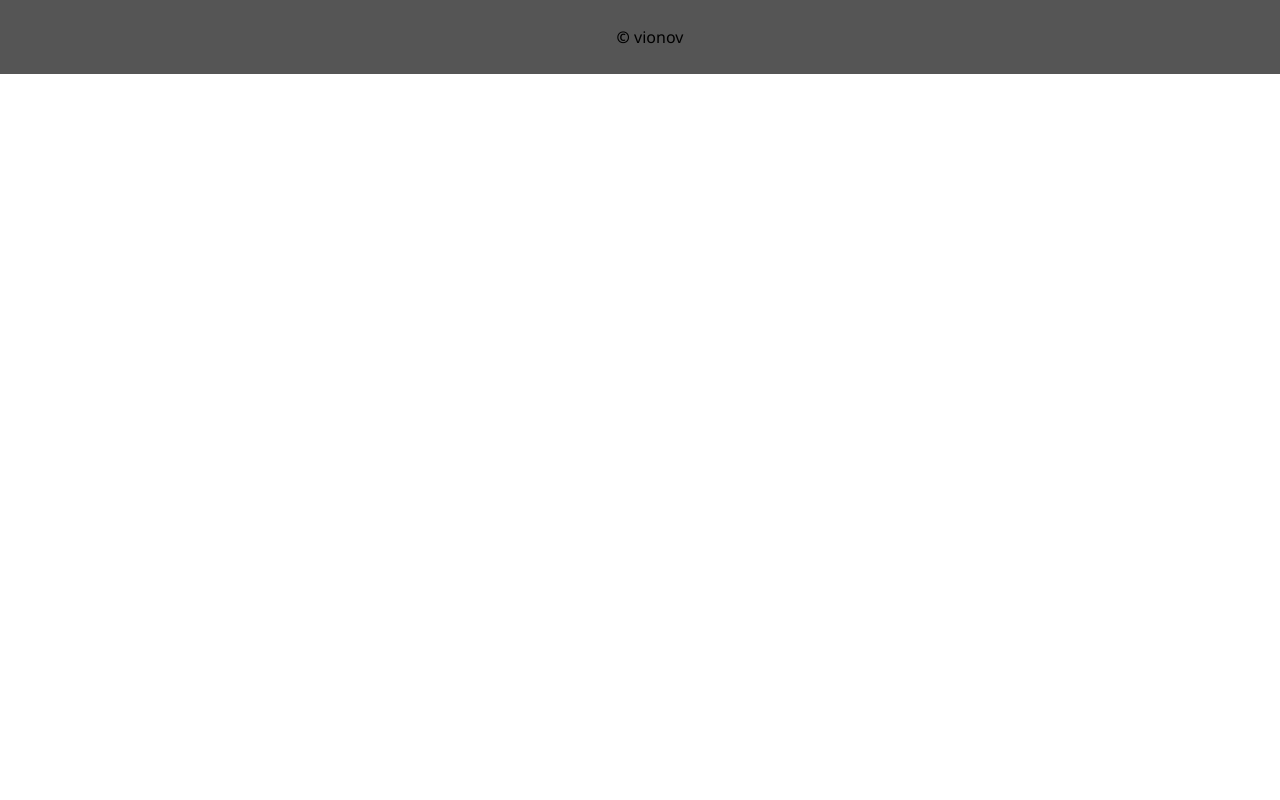
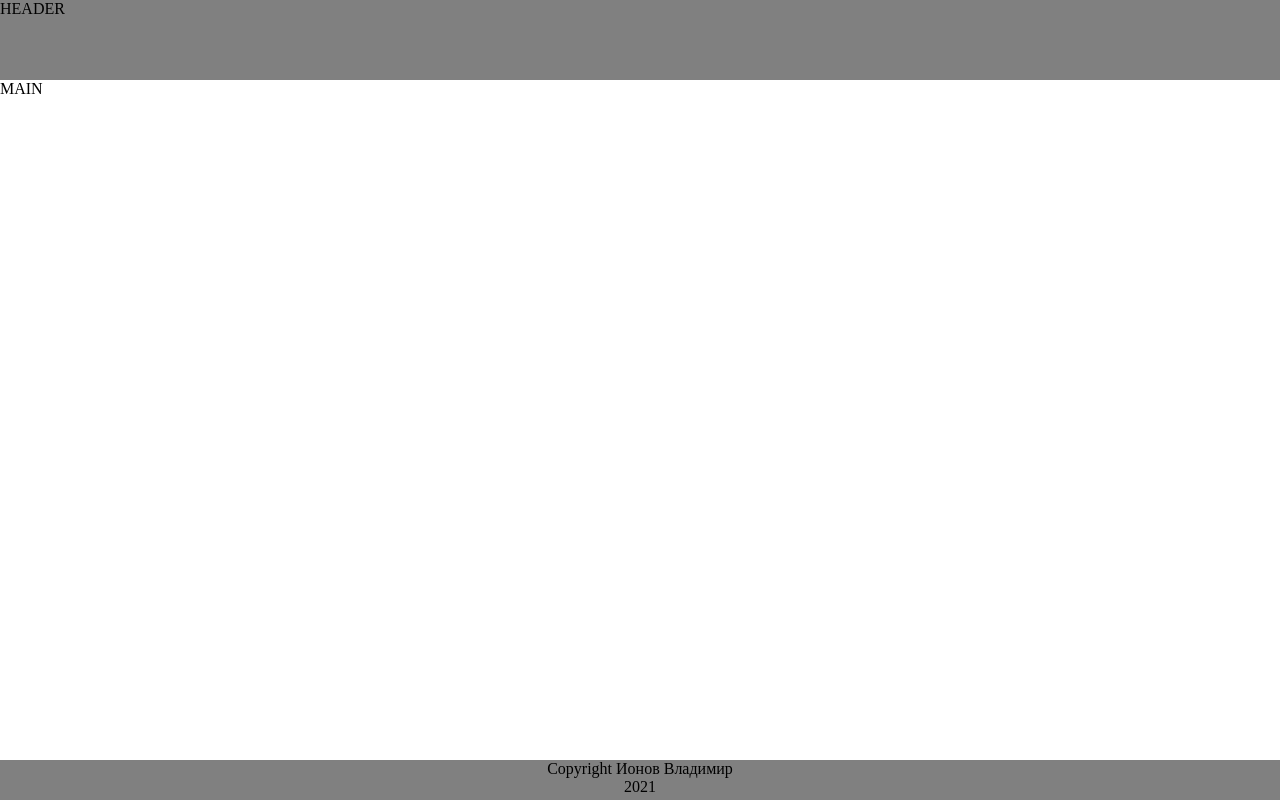
Before and after one commit to VladimirIonov/hw1, a plain HTML site: page index.html in a window 1280 px wide. Drawn offline with Linux system fonts and the light colour scheme.

Commit message:
Поправка подвала

```diff
--- a/index.html
+++ b/index.html
@@ -7,14 +7,13 @@
     <link rel="stylesheet" href="style.css">
 </head>
 <body>
+    <div class="wrapper">
+        <header>HEADER</header>
+        <main>MAIN</main>
+    </div>
     <footer>
-    <p>
-    <span>
-        &copy;
-    </span>
-    vionov
-    </p>
-
+        <p>Copyright Ионов Владимир</p>
+        <p>2021</p>
     </footer>
 </body>
 </html>
--- a/style.css
+++ b/style.css
@@ -1,24 +1,29 @@
-html, body {
-    font-size: 16px;
-    font-family: 'Segoe UI', Tahoma, Geneva, Verdana, sans-serif;
+* {
+    padding: 0;
     margin: 0;
-    padding: 0;
+    box-sizing: border-box;
 }
 
-    a, a:link {
-    color: black;
+body,html {
+    background-color: white;
+    height: 100%;
+
 }
-    a:hover {
-    color: orange;
+
+.wrapper {
+    min-height: 100%;
+    padding-bottom: 80px;
 }
 
 footer {
-    width: 100vw;
-    padding: 10px;
-    background: #555;
+    background-color: gray;
+    height: 40px;
+    margin-top: -40px;
+}
+footer p{
     text-align: center;
 }
-
-    footer span {
-    font-weight: 900;
+header {
+      background-color:gray;
+      height: 80px;
   }
```
Lines whose indentation alone changed are shown as unchanged.
